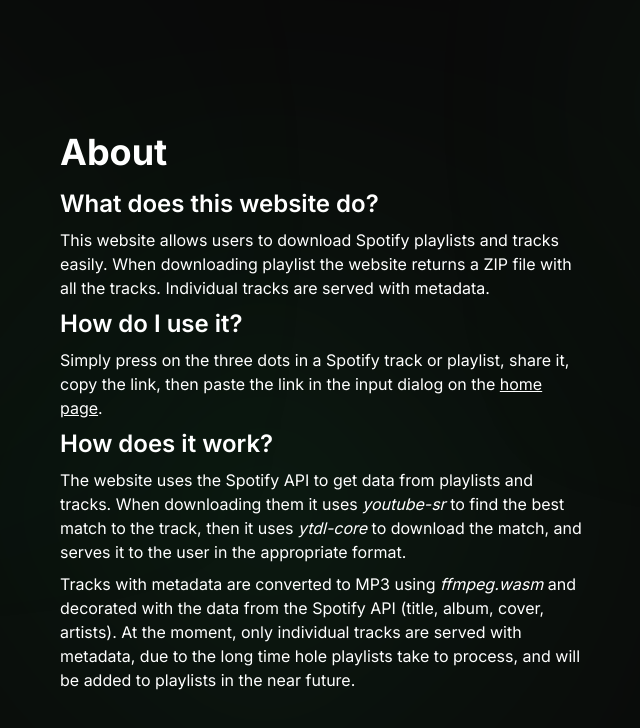
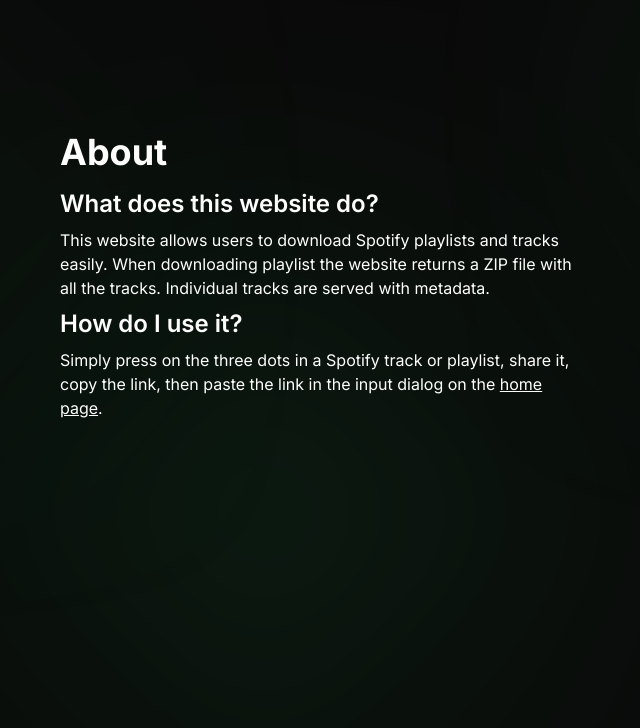
Before and after one commit to comethrusws/spotifydownloader, a Next.js app: page /about in a window 1280 px wide. Shown: the top 728 px of the page, without its empty margins (250-890 px from the left). Built offline with nearby package versions, Linux system fonts and the light colour scheme.

Commit message:
Commit #1.4: Download api fix + about page fixtures

```diff
--- a/src/app/about/page.jsx
+++ b/src/app/about/page.jsx
@@ -18,24 +18,10 @@
           <p>
             Simply press on the three dots in a Spotify track or playlist, share
             it, copy the link, then paste the link in the input dialog on the{" "}
-            <Link href="" className="underline">
+            <Link href="/" className="underline">
               home page
             </Link>
             .
-          </p>
-          <h2 className="text-2xl font-semibold mb-3">How does it work?</h2>
-          <p>
-            The website uses the Spotify API to get data from playlists and
-            tracks. When downloading them it uses <i>youtube-sr</i> to find the
-            best match to the track, then it uses <i>ytdl-core</i> to download
-            the match, and serves it to the user in the appropriate format.
-          </p>
-          <p>
-            Tracks with metadata are converted to MP3 using <i>ffmpeg.wasm</i>{" "}
-            and decorated with the data from the Spotify API (title, album,
-            cover, artists). At the moment, only individual tracks are served
-            with metadata, due to the long time hole playlists take to process,
-            and will be added to playlists in the near future.
           </p>
         </div>
       </main>
```
Also changed, not shown: 2 other files (tests, documents, lock files or other folders).
